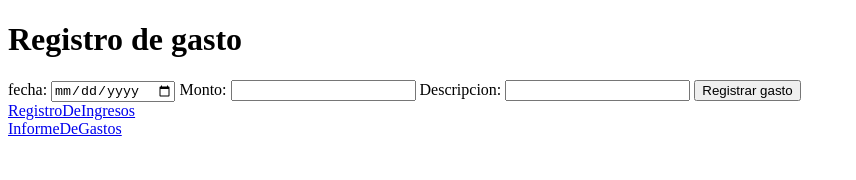
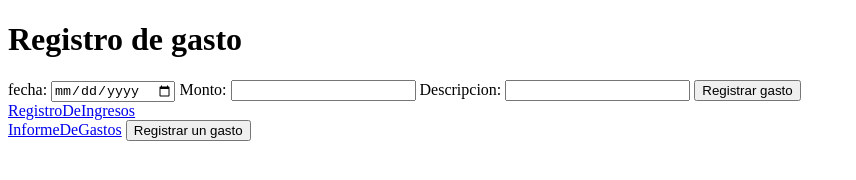
Before and after one commit to MarlonTMF/IngProy_EduGastos_V2, a website built with Parcel: page index.html in a window 1280 px wide. Shown: the whole page, without its empty margins (0-856 px from the left). Built offline with nearby package versions, Linux system fonts and the light colour scheme.

Commit message:
Merge completo

```diff
--- a/index.html
+++ b/index.html
@@ -27,5 +27,8 @@
      <a href="./src/Plantillas/RegistroDeIngresos.html">RegistroDeIngresos</a>
      <br>
      <a href="./src/Plantillas/InformeGastos.html">InformeDeGastos</a>
+     <a href="./src/Plantillas/RegistrarGasto.html">
+      <button>Registrar un gasto</button>
+    </a>
   </body>
 </html>
```
Also changed, not shown: src/gastos.spec.js (+1 -1 lines).
